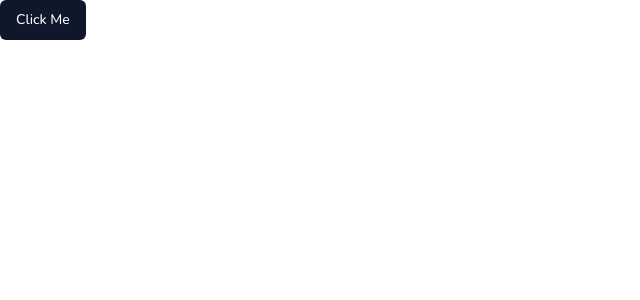
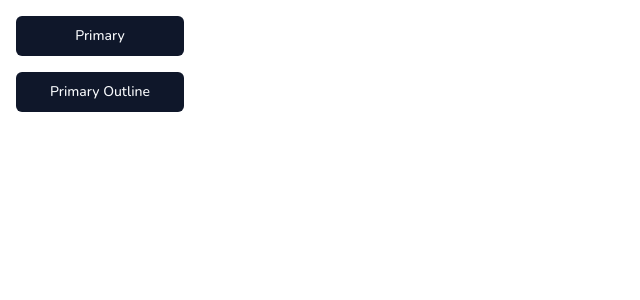
Before and after one commit to curlydoodle/duolingo-clone-nextjs, a Next.js app: page / in a window 1280 px wide. Shown: the top 300 px of the page, without its empty margins (0-640 px from the left). Built offline with nearby package versions, Linux system fonts and the light colour scheme.

Commit message:
update the Home page with dummy buttons

```diff
--- a/app/page.tsx
+++ b/app/page.tsx
@@ -2,8 +2,9 @@
 
 export default function Home() {
   return (
-    <div>
-      <Button>Click Me</Button>
+    <div className="p-4 space-y-4 flex flex-col max-w-[200px]">
+      <Button>Primary</Button>
+      <Button>Primary Outline</Button>
     </div>
   );
 }
```
